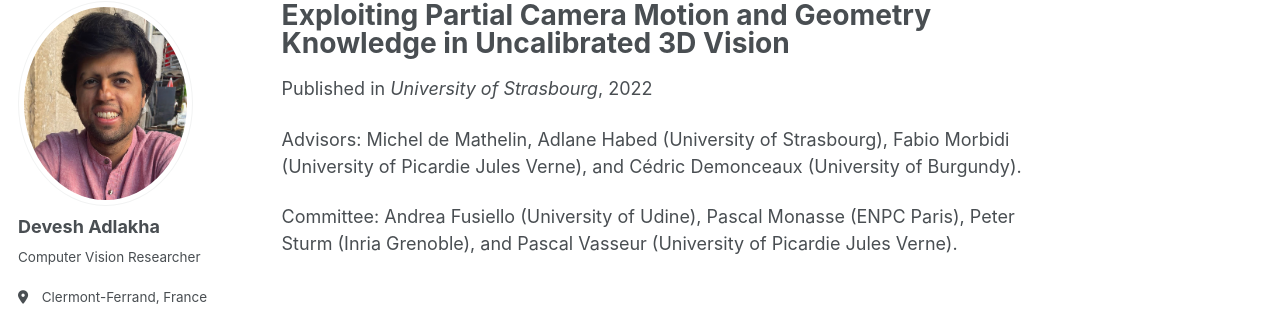
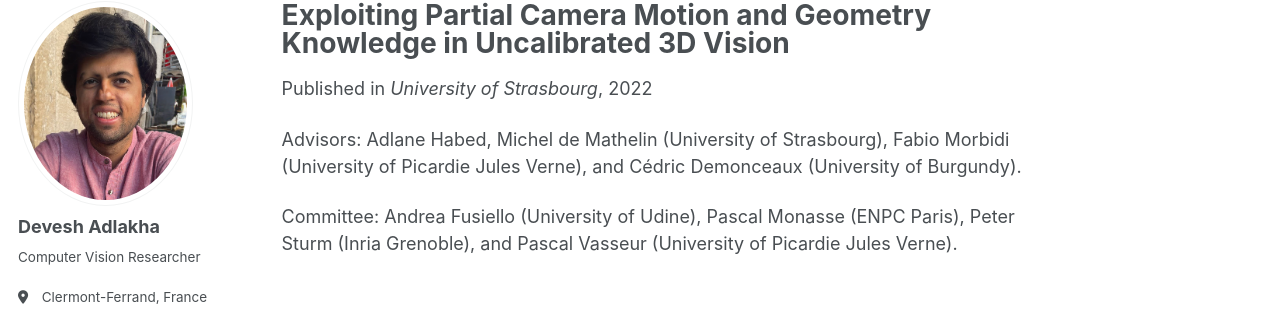
Before and after one commit to devadlakha/devadlakha.github.io, a Jekyll site: the page built from _publications/PhDManuscript.md, in a window 1280 px wide and 1047 px high. Shown: the part 105-420 px from the top of the window. Built offline with Jekyll 4.4.1, drawn with Linux system fonts in a browser that asks for light colours; some web fonts are replaced.

```diff
--- a/_publications/PhDManuscript.md
+++ b/_publications/PhDManuscript.md
@@ -11,6 +11,6 @@ paperurl: 'https://publication-theses.unistra.fr/public/theses_doctorat/2022/ADL
 citation:
 ---
 
-Advisors: Michel de Mathelin, Adlane Habed (University of Strasbourg), Fabio Morbidi (University of Picardie Jules Verne), and Cédric Demonceaux (University of Burgundy).
+Advisors: Adlane Habed, Michel de Mathelin (University of Strasbourg), Fabio Morbidi (University of Picardie Jules Verne), and Cédric Demonceaux (University of Burgundy).
 
 Committee: Andrea Fusiello (University of Udine), Pascal Monasse (ENPC Paris), Peter Sturm (Inria Grenoble), and Pascal Vasseur (University of Picardie Jules Verne).
```
